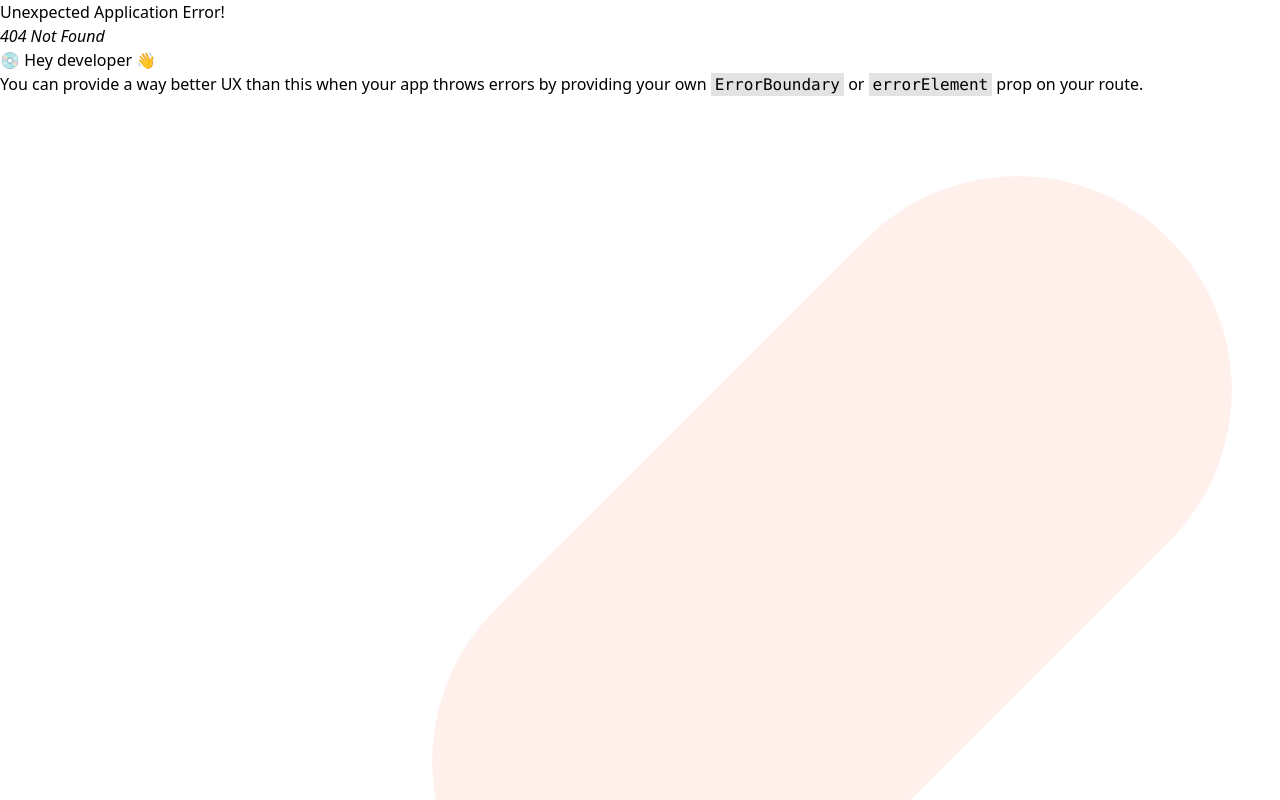
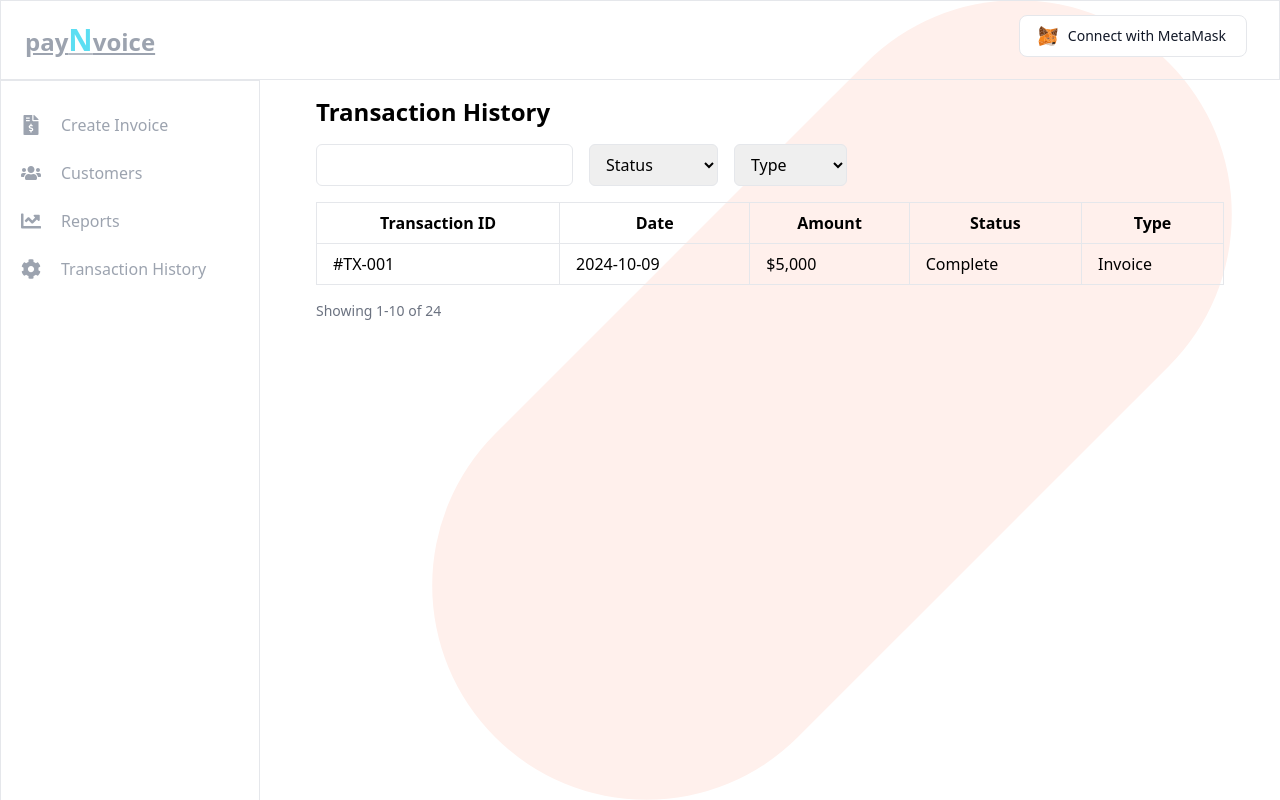
Before and after one commit to PayNVoice/frontend, a React (Vite) app: page /invoice/transaction-history in a window 1280 px wide. Before the commit this address had no page. Built offline with nearby package versions, Linux system fonts and the light colour scheme; the HTML template or start-up script is replaced by a standard one.

Commit message:
added transaction component

```diff
--- a/src/layout/SideBar.jsx
+++ b/src/layout/SideBar.jsx
@@ -19,7 +19,7 @@ const navItems = [
   },
   { id: 2, name: "Customers", path: "/customers", icon: FaUsers },
   { id: 3, name: "Reports", path: "/reports", icon: FaChartLine },
-  { id: 4, name: "Settings", path: "/settings", icon: FaCog },
+  { id: 4, name: "Transaction History", path: "transaction-history", icon: FaCog },
 ];
 
 const SideBar = () => {
--- /dev/null
+++ b/src/pages/transactionHistory/TransactionHistory.jsx
@@ -0,0 +1,82 @@
+import React, { useState } from 'react';
+
+const TransactionHistory = () => {
+    const [dateRange, setDateRange] = useState('');
+    const [status, setStatus] = useState('');
+    const [type, setType] = useState('');
+
+    const handleDateRangeChange = (event) => {
+        setDateRange(event.target.value);
+    };
+
+    const handleStatusChange = (event) => {
+        setStatus(event.target.value);
+    };
+
+    const handleTypeChange = (event) => {
+        setType(event.target.value);
+
+    };
+
+    return (
+        // <div className="transaction-history flex flex-col h-full">
+        <div className="main-content flex-1 p-4">
+          <h2 className="text-2xl font-bold mb-4">Transaction History</h2>
+
+          <div className="filters flex space-x-4">
+            <div className="relative">
+              <label htmlFor="date-range" className="sr-only">Date Range:</label>
+              <input type="text" id="date-range" className="border rounded-md px-3 py-2" value={dateRange} onChange={handleDateRangeChange} />
+            </div>
+
+            <div className="relative">
+              <label htmlFor="status" className="sr-only">Status:</label>
+              <select id="status" className="border rounded-md px-3 py-2" value={status} onChange={handleStatusChange}>
+                <option value="">Status</option>
+                <option value="pending">Pending</option>
+                <option value="completed">Completed</option>
+              </select>
+            </div>
+
+            <div className="relative">
+              <label htmlFor="type" className="sr-only">Type:</label>
+              <select id="type" className="border rounded-md px-3 py-2" value={type} onChange={handleTypeChange}>
+                <option value="">Type</option>
+                <option value="invoice">Invoice</option>
+                <option value="payment">Payment</option>
+              </select>
+            </div>
+          </div>
+
+          <table className="table-auto w-full mt-4">
+            <thead>
+              <tr>
+                <th className="border px-4 py-2">Transaction ID</th>
+                <th className="border px-4 py-2">Date</th>
+                <th className="border px-4 py-2">Amount</th>
+                <th className="border px-4 py-2">Status</th>
+                <th className="border px-4 py-2">Type</th>
+              </tr>
+            </thead>
+            <tbody>
+              {/* Render transaction history data here */}
+              <tr>
+                <td className="border px-4 py-2">#TX-001</td>
+                <td className="border px-4 py-2">2024-10-09</td>
+                <td className="border px-4 py-2">$5,000</td>
+                <td className="border px-4 py-2">Complete</td>
+                <td className="border px-4 py-2">Invoice</td>
+              </tr>
+              {/* Add more rows as needed */}
+            </tbody>
+          </table>
+
+          <div className="pagination mt-4">
+            <p className="text-sm text-gray-500">Showing 1-10 of 24</p>
+          </div>
+        </div>
+    //   </div>
+    );
+  }
+
+  export default TransactionHistory
--- a/src/router/Router.jsx
+++ b/src/router/Router.jsx
@@ -10,6 +10,7 @@ import RootLayout from "../layout/RootLayout";
 
 // PAGES
 import Home from "../pages/homePage/Home";
+import TransactionHistory from "../pages/transactionHistory/TransactionHistory";
 
 const router = createBrowserRouter(
   createRoutesFromElements(
@@ -21,6 +22,7 @@ const router = createBrowserRouter(
       <Route path="invoice" element={<RootLayout />}>
         {/* TO NAVIGATE TO THIS ROUTE JUST GO TO: /invoice/test  */}
         <Route path="test" element={<p>hello</p>} />
+        <Route path="transaction-history" element={<TransactionHistory />} />
       </Route>
     </Route>
   )
```
Also changed, not shown: 1 other file (tests, documents, lock files or other folders).
